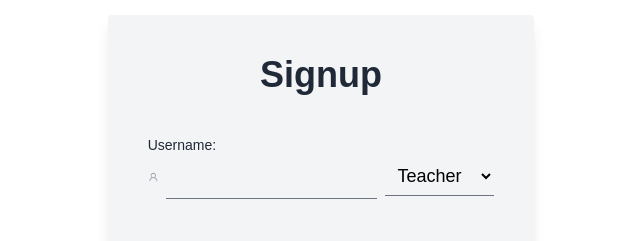
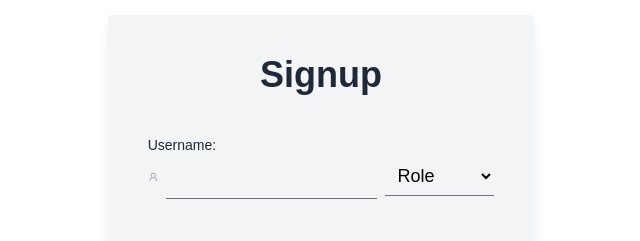
Before and after one commit to KafeinFaita/school-management-frontend, a React (Create React App) app: page /signup in a window 1280 px wide. Shown: the part 170-411 px from the top of the page, without its empty margins (319-959 px from the left). Built offline with nearby package versions, Linux system fonts and the light colour scheme.

Commit message:
fixed signup

```diff
--- a/src/components/partials/Sidebar.jsx
+++ b/src/components/partials/Sidebar.jsx
@@ -29,12 +29,12 @@ const Sidebar = () => {
               Students
             </Link>
           </li>
-          <li className="flex items-center justify-end">
+          {/* <li className="flex items-center justify-end">
             <Link to='/admission' className="sidebar-hover">
               <AiOutlineIdcard className="mr-5" />
               Admission
             </Link>
-          </li>
+          </li> */}
           <li className="flex items-center justify-end">
             <Link to='/registrar' className="sidebar-hover">
               <HiOutlineUserGroup className="mr-5" />
--- a/src/layouts/DashboardLayout.jsx
+++ b/src/layouts/DashboardLayout.jsx
@@ -47,7 +47,7 @@ const DashboardLayout = () => {
       return <h1>Please wait</h1>
     }
 
-    if (errMssg === "You don't have enough privilege to view this page.") return <h1>{ errMssg }</h1> //return <Navigate to={`/profile`} />
+    if (errMssg === "You don't have enough privilege to view this page.") return <h1 className="text-center text-3xl font-semibold mt-5 text-gray-800">{ errMssg }</h1> //return <Navigate to={`/profile`} />
     if (errMssg === 'Please log in.') return <Navigate to='/login' />
 
   }
--- a/src/pages/auth/Login.jsx
+++ b/src/pages/auth/Login.jsx
@@ -74,6 +74,7 @@ const Login = () => {
                     </div>
                     <div className="flex flex-col gap-5 mt-10">
                         <Link className="text-xs text-blue-500 text-center" to='/forgot-password'>Forgot Password?</Link>
+                        <Link className="text-xs text-blue-500 text-center" to='/signup'>Doesn't have account?</Link>
                         <button className="p-2 bg-blue-500 rounded text-gray-100">Login</button>
                         <Link className="text-sm text-blue-500 text-center" to='/'>Back to dashboard</Link>
                     </div>
--- a/src/pages/auth/Signup.jsx
+++ b/src/pages/auth/Signup.jsx
@@ -33,7 +33,8 @@ const Signup = () => {
                     <div className="flex items-center gap-2">
                         <AiOutlineUser className="text-gray-400" />
                         <input className="bg-transparent w-full border-b border-gray-500 outline-none p-2" type="text" required onChange={(e) => setUsername(e.target.value)} value={username} />
-                        <select className="bg-transparent w-1/2 border-b border-gray-500 outline-none p-2" value={role} onChange={(e) => setRole(e.target.value)}>
+                        <select className="bg-transparent w-1/2 border-b border-gray-500 outline-none p-2" value={role} onChange={(e) => setRole(e.target.value)} required>
+                            <option value="" disabled selected hidden>Role</option>
                             <option value="Teacher">Teacher</option>
                             <option value="Student">Student</option>
                             <option value="Admin">Admin</option>
```
